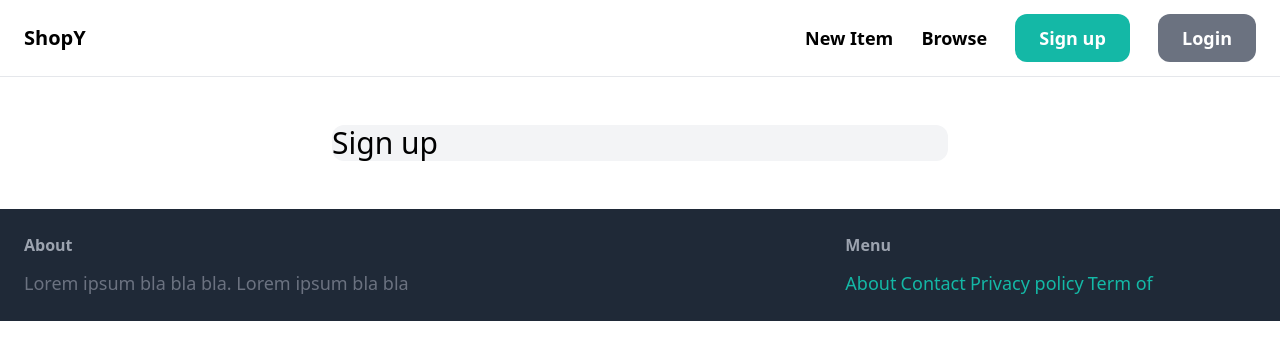
After one commit to isomer04/ShopY, a Django app: template shopY/core/templates/core/signup.html in a window 1280 px wide. The commit adds this page. Shown: the top 360 px of the page. Run offline with Django 4.2, Linux system fonts and the light colour scheme; the template is opened without the code that fills it, so the values that code supplies are empty; parts of the project's set-up code (start-up, migrations or seed data) failed here and were passed over; some libraries are stand-ins or nearby versions.

Commit message:
Worked on forms and signup

```diff
--- a/shopY/core/templates/core/base.html
+++ b/shopY/core/templates/core/base.html
@@ -49,7 +49,7 @@
         <ul class="space-y-2">
           <li>
             <a href="#" class="text-lg text-teal-500 hover:text-teal-700">About</a>
-            <a href="{% url 'contact' %}" class="text-lg text-teal-500 hover:text-teal-700">Contact</a>
+            <a href="{% url 'core:contact' %}" class="text-lg text-teal-500 hover:text-teal-700">Contact</a>
             <a href="#" class="text-lg text-teal-500 hover:text-teal-700">Privacy policy</a>
             <a href="#" class="text-lg text-teal-500 hover:text-teal-700">Term of </a>
 
--- /dev/null
+++ b/shopY/core/templates/core/signup.html
@@ -0,0 +1,11 @@
+{% extends 'core/base.html' %}
+
+{% block title %}Sign up{% endblock %}
+
+{% block content %}
+
+<div class="w-1/2 my-6 mx-auto bg-gray-100 rounded-xl">
+    <h1 class="mb-6 text-3xl">Sign up</h1>
+</div>
+
+{% endblock %}
--- /dev/null
+++ b/shopY/core/urls.py
@@ -0,0 +1,13 @@
+from django.urls import path
+
+from . import views
+
+app_name = 'core'
+
+urlpatterns = [
+    path('', views.index, name='index'),
+    path('contact/', views.contact, name='contact'),
+    path('signup/', views.signup, name='signup'),
+
+
+]
--- a/shopY/shopY/urls.py
+++ b/shopY/shopY/urls.py
@@ -25,10 +25,9 @@ app_name = 'item'
 
 
 urlpatterns = [
-    path('', index, name='index'),
+    path('', include('core.urls')),
     path('items/', include('item.urls', )),
 
-    path('contact/', contact, name='contact'),
     path('admin/', admin.site.urls),
     # path('item/', include('item.urls', namespace='item')),
 
```
Also changed, not shown: shopY/core/forms.py (added, +8 -0 lines), shopY/core/views.py (+8 -0 lines).
